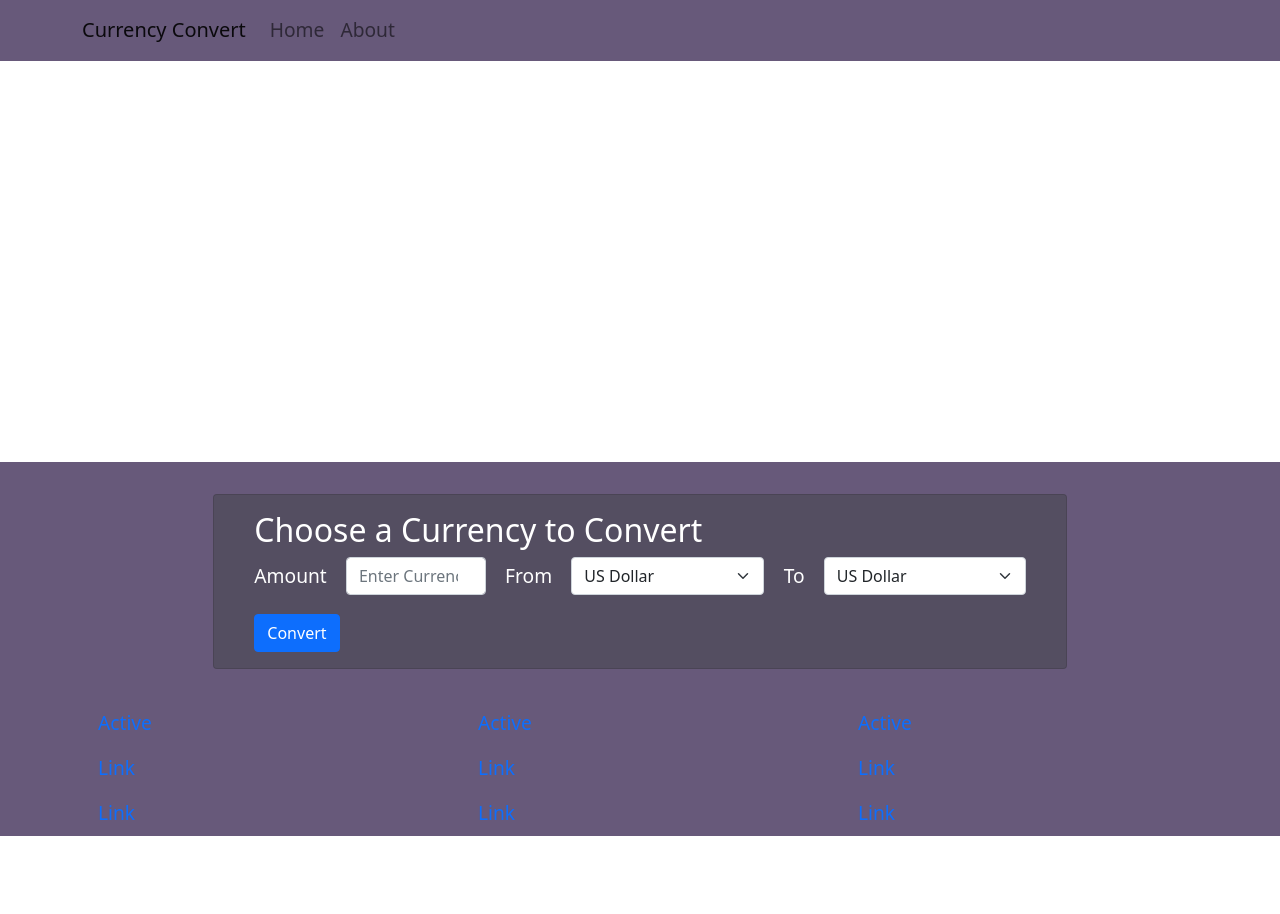
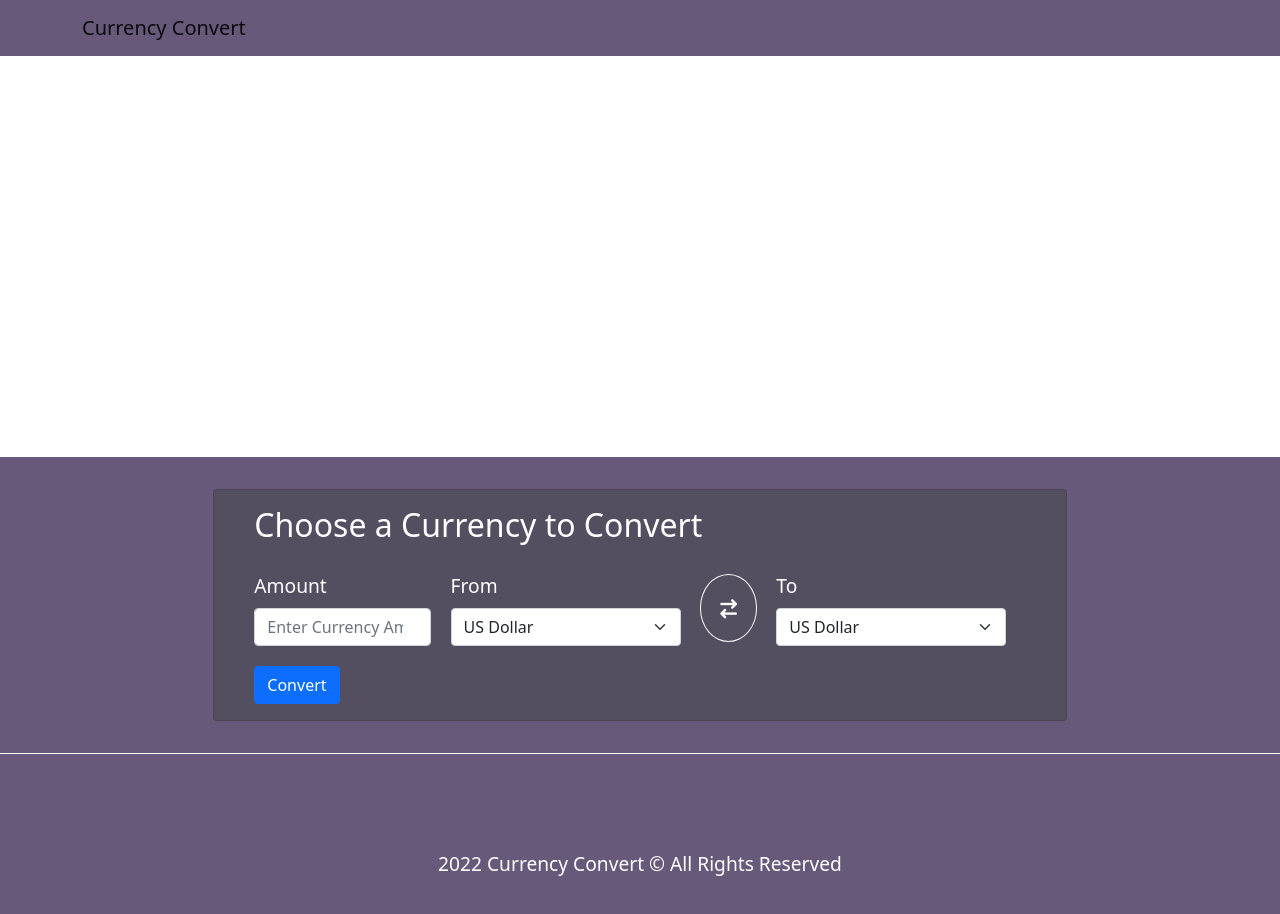
Before and after one commit to sdoonan776/currency-convert, a React (Create React App) app: page / in a window 1280 px wide. Shown: the top 914 px of the page. Before the commit the page ends 836 px from the top, so only its background shows below. Built offline with nearby package versions, Linux system fonts and the light colour scheme.

Commit message:
updated styles and currency convertion logic

```diff
--- a/package.json
+++ b/package.json
@@ -3,6 +3,7 @@
   "version": "0.1.0",
   "private": true,
   "dependencies": {
+    "@fortawesome/fontawesome-free": "^6.2.0",
     "@testing-library/jest-dom": "^5.16.4",
     "@testing-library/react": "^13.3.0",
     "@testing-library/user-event": "^13.5.0",
@@ -15,7 +16,7 @@
     "react": "^18.2.0",
     "react-bootstrap": "^2.4.0",
     "react-dom": "^18.2.0",
-    "react-scripts": "5.0.1",
+    "react-scripts": "^5.0.1",
     "sass": "^1.53.0",
     "typescript": "^4.7.4",
     "web-vitals": "^2.1.4"
--- a/src/components/CurrencyConverter.tsx
+++ b/src/components/CurrencyConverter.tsx
@@ -21,6 +21,10 @@ function CurrencyConverter(): ReactElement {
     });
 
     const handleCurrencyTo = (e: MouseEvent<HTMLButtonElement>): void => {
+
+    };
+
+    const handleCurrencySwitch = () => {
 
     };
 
@@ -64,16 +68,22 @@ function CurrencyConverter(): ReactElement {
 
                                         <Form.Group className={`${styles.formGroup}`} controlId="currencyFrom">
                                             <Form.Label>From</Form.Label>
-                                            <Form.Select aria-label="Currency from select">
+                                            <Form.Select>
                                                 {currencies.map((currency: CurrencyInterface) =>
                                                     <option value={currency.code}>{currency.name}</option>
                                                 )}
                                             </Form.Select>
                                         </Form.Group>
 
+                                        <Form.Group className={styles.formGroup}>
+                                            <a className={styles.switchButton} onClick={handleCurrencySwitch}>
+                                                <i className="fa-solid fa-arrow-right-arrow-left"></i>
+                                            </a>
+                                        </Form.Group>
+
                                         <Form.Group className={`${styles.formGroup}`} controlId="currencyTo">
                                             <Form.Label>To</Form.Label>
-                                            <Form.Select aria-label="Currency to Select">
+                                            <Form.Select>
                                                 {currencies.map((currency: CurrencyInterface) =>
                                                     <option value={currency.code}>{currency.name}</option>
                                                 )}
@@ -87,6 +97,9 @@ function CurrencyConverter(): ReactElement {
                                             Convert
                                         </Button>
                                     </div>
+                                    <div>
+
+                                    </div>
                                 </Container>
 
                             </Form>
--- a/src/components/Footer.tsx
+++ b/src/components/Footer.tsx
@@ -1,35 +1,26 @@
-import React, {ReactElement} from 'react';
+import React, {ReactElement, useEffect, useState} from 'react';
 import Container from "react-bootstrap/Container";
 import Row from "react-bootstrap/Row";
 import Col from "react-bootstrap/Col";
-import Nav from "react-bootstrap/Nav";
+
+import styles from '../styles/components/Footer.module.scss';
 
 function Footer(): ReactElement {
+    const [date, setDate] = useState<number>(0);
+
+    useEffect(() => {
+        setDate(new Date().getFullYear());
+    }, [date]);
+
     return (
         <>
-            <footer>
+            <footer className={styles.footer}>
                 <Container>
                     <Row>
-                        <Col lg={4}>
-                            <Nav defaultActiveKey="/home" className="flex-column">
-                                <Nav.Link href="/home">Active</Nav.Link>
-                                <Nav.Link eventKey="link-1">Link</Nav.Link>
-                                <Nav.Link eventKey="link-2">Link</Nav.Link>
-                            </Nav>
-                        </Col>
-                        <Col lg={4}>
-                            <Nav defaultActiveKey="/home" className="flex-column">
-                                <Nav.Link href="/home">Active</Nav.Link>
-                                <Nav.Link eventKey="link-1">Link</Nav.Link>
-                                <Nav.Link eventKey="link-2">Link</Nav.Link>
-                            </Nav>
-                        </Col>
-                        <Col lg={4}>
-                            <Nav defaultActiveKey="/home" className="flex-column">
-                                <Nav.Link href="/home">Active</Nav.Link>
-                                <Nav.Link eventKey="link-1">Link</Nav.Link>
-                                <Nav.Link eventKey="link-2">Link</Nav.Link>
-                            </Nav>
+                        <Col lg={12}>
+                            <p className={styles.footerText}>
+                                { date } Currency Convert &copy; All Rights Reserved
+                            </p>
                         </Col>
                     </Row>
                 </Container>
--- a/src/components/Header.tsx
+++ b/src/components/Header.tsx
@@ -13,13 +13,13 @@ function Header(): ReactElement {
                 <Navbar expand="lg">
                     <Container>
                         <Navbar.Brand href="#home">Currency Convert</Navbar.Brand>
-                        <Navbar.Toggle aria-controls="basic-navbar-nav" />
-                        <Navbar.Collapse id="basic-navbar-nav">
-                            <Nav className="me-auto">
-                                <Nav.Link href="#home">Home</Nav.Link>
-                                <Nav.Link href="#link">About</Nav.Link>
-                            </Nav>
-                        </Navbar.Collapse>
+                        {/*<Navbar.Toggle aria-controls="basic-navbar-nav" />*/}
+                        {/*<Navbar.Collapse id="basic-navbar-nav">*/}
+                        {/*    <Nav className="me-auto">*/}
+                        {/*        <Nav.Link href="#home">Home</Nav.Link>*/}
+                        {/*        <Nav.Link href="#link">About</Nav.Link>*/}
+                        {/*    </Nav>*/}
+                        {/*</Navbar.Collapse>*/}
                     </Container>
                 </Navbar>
             </header>
--- a/src/styles/components/CurrencyConverter.module.scss
+++ b/src/styles/components/CurrencyConverter.module.scss
@@ -13,22 +13,27 @@
 
 .converterForm {
     display: flex;
+    align-items: center;
     background-color: $secondary-color;
     color: $text-color;
 
     .formGroup {
-        display: flex;
-        align-items: center;
-        margin: 0 0 1em 0;
+        margin: 1em 1em 1em 0;
+    }
 
-        &:first-child {
-            label {
-                margin: 0 1em 0 0;
-            }
-        }
+    .switchButton {
+        color: #fff;
+        padding: 1em;
+        border-radius: 50%;
+        border: 1px solid #fff;
+        cursor: pointer;
+        transition: all .3s;
 
-        label {
-            margin: 0 1em;
+        &:hover {
+            color: $primary-color;
+            background-color: #fff;
+            border: 1px solid $primary-color;
+            transition: all .3s;
         }
     }
 }
--- a/src/styles/components/Footer.module.scss
+++ b/src/styles/components/Footer.module.scss
@@ -1 +1,11 @@
 @import '../core/variables';
+
+.footer {
+    border-top: 1px solid #fff;
+}
+
+.footerText {
+    color: $text-color;
+    margin: 5em auto;
+    text-align: center;
+}
--- a/src/styles/index.scss
+++ b/src/styles/index.scss
@@ -1,4 +1,8 @@
 @import "~bootstrap/scss/bootstrap";
+@import "~@fortawesome/fontawesome-free/scss/fontawesome.scss";
+@import "~@fortawesome/fontawesome-free/scss/solid.scss";
+@import "~@fortawesome/fontawesome-free/scss/brands.scss";
+@import "~@fortawesome/fontawesome-free/scss/regular.scss";
 @import "./core/variables";
 
 .App {
--- a/tsconfig.json
+++ b/tsconfig.json
@@ -18,7 +18,7 @@
     "resolveJsonModule": true,
     "isolatedModules": true,
     "noEmit": true,
-    "jsx": "react-jsx"
+    "jsx": "preserve"
   },
   "include": [
     "src"
```
Also changed, not shown: 1 other file (tests, documents, lock files or other folders).
